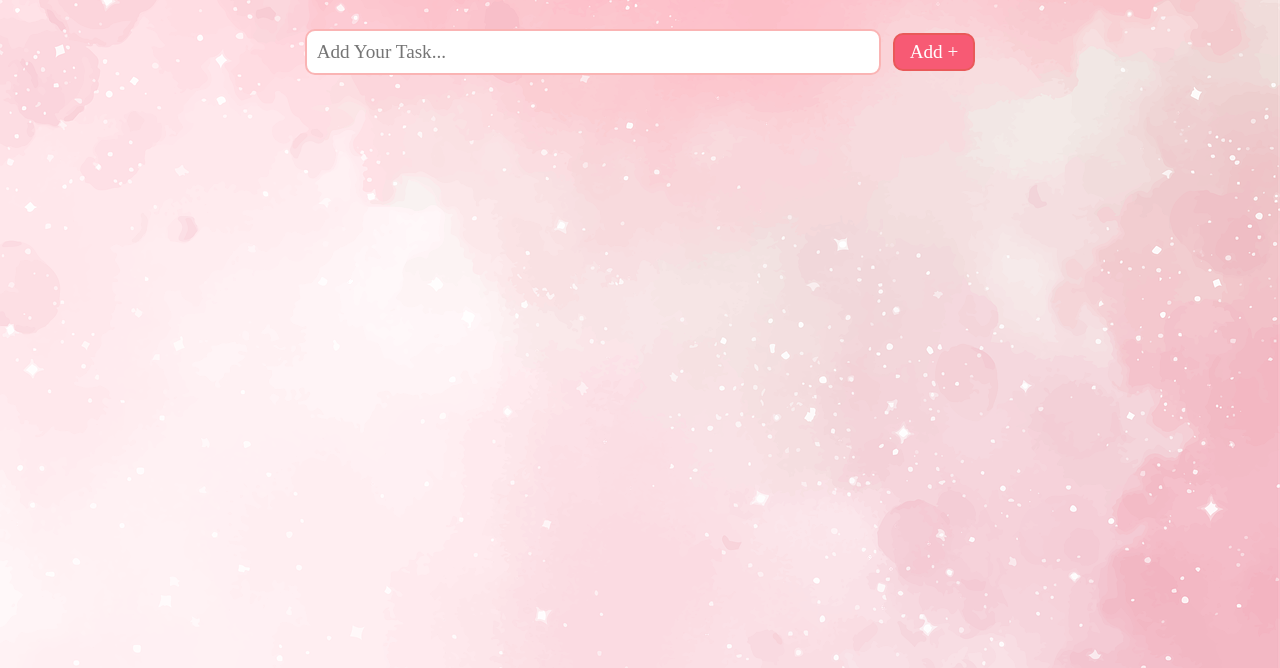
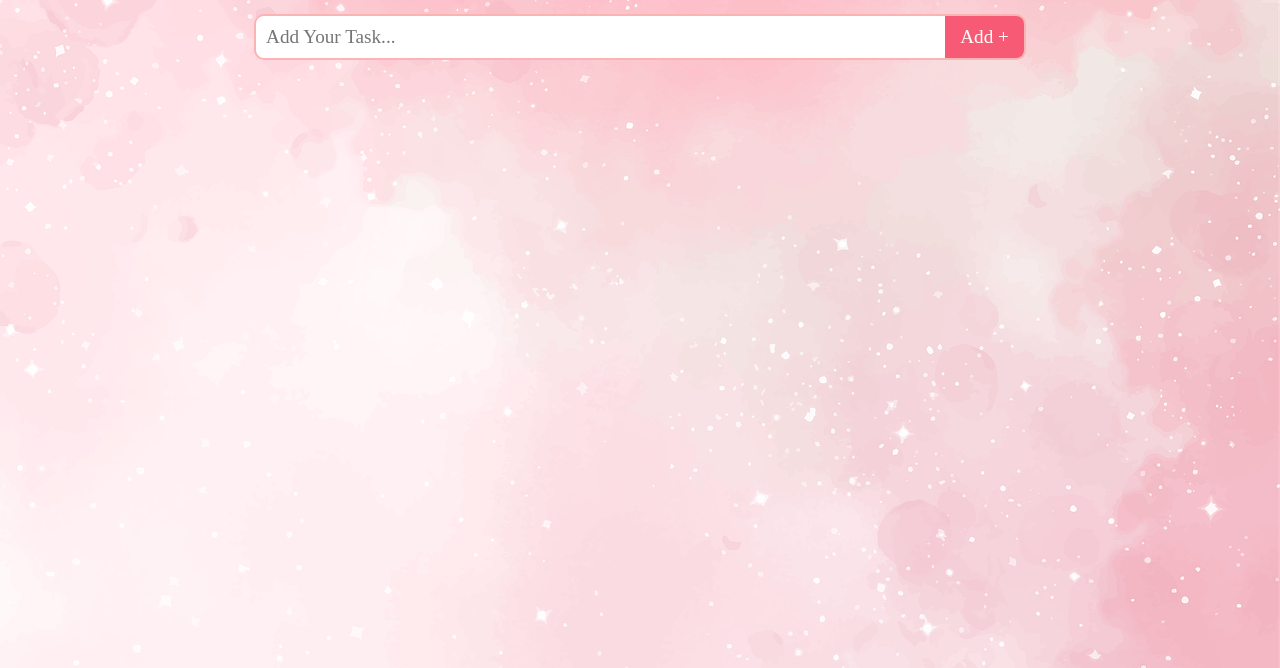
Before and after one commit to sharmeen466/To-Do-List, a plain HTML site: page female.html in a window 1280 px wide. Shown: the part 132-800 px from the top of the page. Drawn offline with Linux system fonts and the light colour scheme; some packages are replaced by stand-ins of ours; a script that the page names is missing.

Commit message:
To Do List

```diff
--- a/app.js
+++ b/app.js
@@ -1,7 +1,6 @@
 const btn = document.getElementById("btn")
 const list = document.getElementById("list")
 const input = document.getElementById("input1")
-
 
 btn.addEventListener("click", function () {
     if (input.value === "") {
@@ -17,7 +16,6 @@ btn.addEventListener("click", function () {
     }
     else {
         const li = document.createElement("li")
-        // const container = document.createElement("div")
         const deleteBtn = document.createElement("button")
         deleteBtn.textContent = "X"
         deleteBtn.classList.add("delete")
@@ -41,6 +39,8 @@ btn.addEventListener("click", function () {
         mark.addEventListener("click", function () {
             li.classList.toggle("disable")
         })
-
+        edit.addEventListener("click", function(){
+            console.log(edit);
+        })
     }
 })
--- a/female.css
+++ b/female.css
@@ -10,6 +10,14 @@ body {
     background-size: cover;
     color: rgb(247, 93, 119);
     font-size: 3rem;
+    display: flex;
+    justify-content: center;
+}
+
+#task{
+    width: 60rem;
+    display: flex;
+    justify-content: center;
 }
 
 h1 {
@@ -19,23 +27,23 @@ h1 {
 }
 
 #input1 {
-    width: 45vw;
+    width: 54vw;
     border: 2px solid rgb(250, 180, 180);
-    border-radius: 10px;
+    border-right: none;
+    border-top-left-radius: 10px;
+    border-bottom-left-radius: 10px;
     padding: 10px;
     font-size: 1.2rem;
     outline: none;
     color: rgb(248, 2, 43);
 }
 
-#input1:hover {
-    border: 2px solid rgb(228, 128, 145);
-}
-
 #btn {
     padding: 6px 15px;
-    border: 2px solid rgb(233, 89, 89);
-    border-radius: 10px;
+    border: 2px solid rgb(250, 180, 180);
+    border-left: none;
+    border-top-right-radius: 10px;
+    border-bottom-right-radius: 10px;
     color: white;
     background-color: rgb(247, 90, 116);
     font-size: 1.2rem;
@@ -70,9 +78,9 @@ h1 {
 
 li {
     width: 50vw;
-    background-color: white;
+    background-color:rgb(252, 221, 221) ;
     padding: 5px 15px;
-    border: 2px solid rgb(250, 180, 180);
+    border: 2px solid rgb(252, 205, 205);
     margin-top: 10px;
     border-radius: 10px;
     display: flex;
@@ -83,7 +91,6 @@ li {
 
 #list {
     display: flex;
-    justify-content: center;
     flex-direction: column;
     align-items: center;
     color: rgb(224, 15, 50);
--- a/male.css
+++ b/male.css
@@ -12,6 +12,14 @@ body {
     background-blend-mode: lighten;
     font-size: 3rem;
     color: white;
+    display: flex;
+    justify-content: center;
+}
+
+#task{
+    width: 60rem;
+    display: flex;
+    justify-content: center;
 }
 
 h1 {
@@ -20,18 +28,20 @@ h1 {
 }
 
 #input1 {
-    width: 45vw;
+    width: 54vw;
     border: 2px solid black;
-    border-radius: 10px;
     padding: 10px;
     font-size: 1.2rem;
     outline: none;
+    border-top-left-radius: 10px;
+    border-bottom-left-radius: 10px;
 }
 
 #btn {
     padding: 6px 15px;
     border: 2px solid black;
-    border-radius: 10px;
+    border-top-right-radius: 10px;
+    border-bottom-right-radius: 10px;
     color: white;
     background-color: rgb(0, 0, 0);
     font-size: 1.2rem;
@@ -67,7 +77,8 @@ h1 {
 li {
     width: 50vw;
     padding: 5px 15px;
-    background-color: white;
+    background-color: rgb(70, 68, 68);
+    color: white;
     margin-top: 10px;
     border-radius: 10px;
     display: flex;
```
